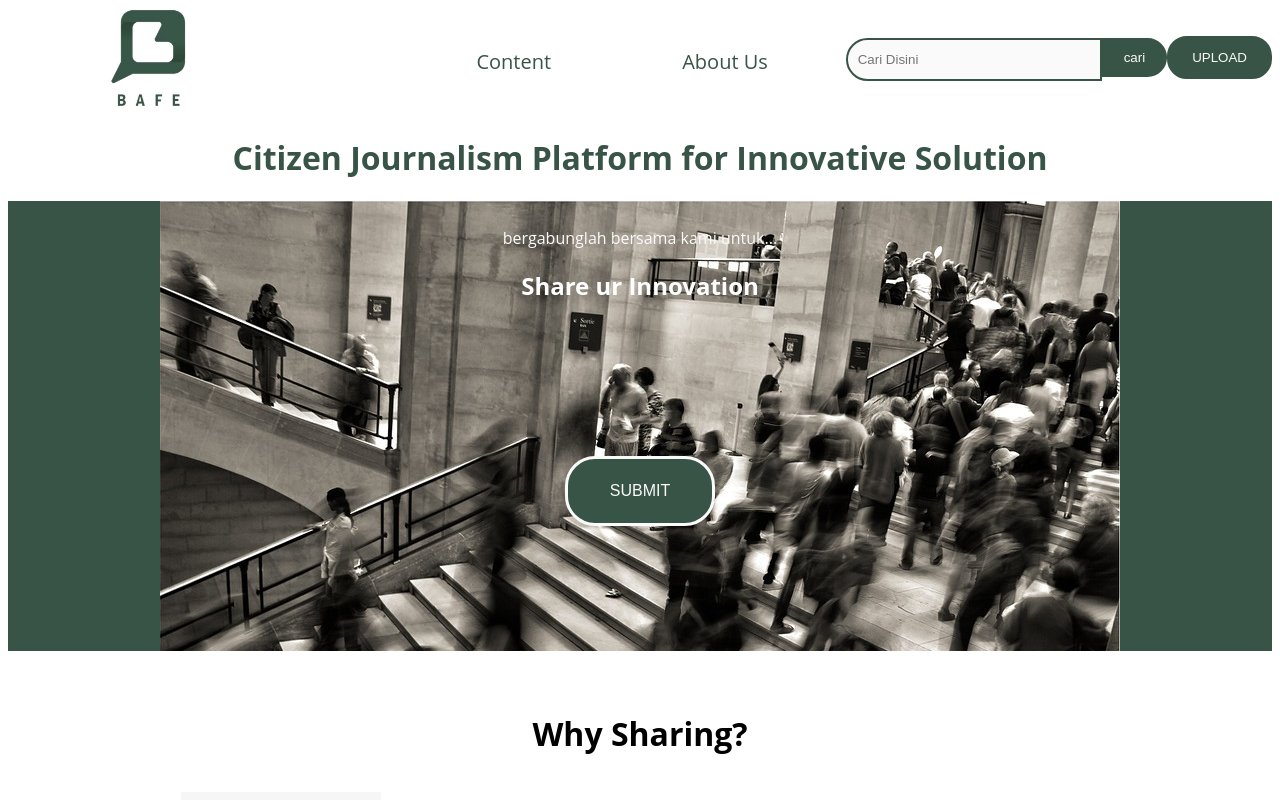
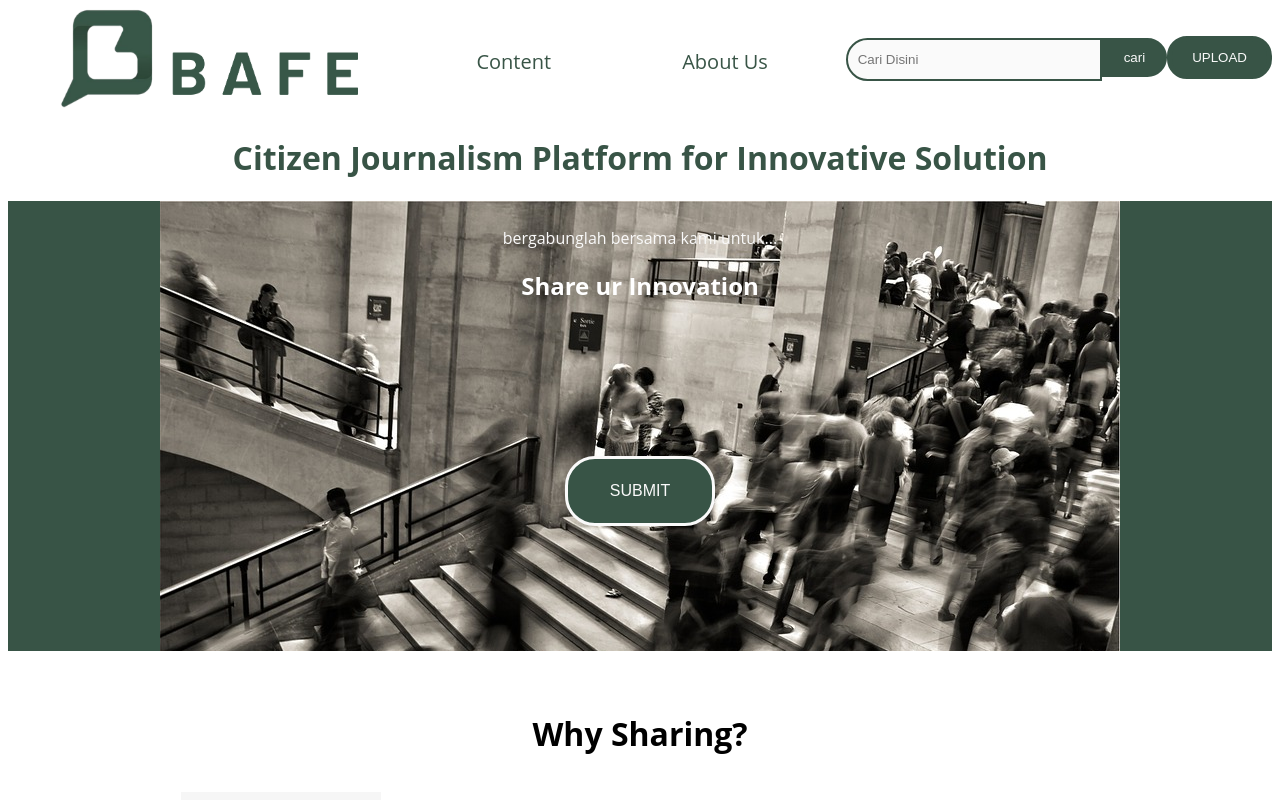
Before and after one commit to bafe-site/bafe-ui, a Vue app: page / in a window 1280 px wide. Shown: the top 800 px of the page. Built offline with nearby package versions, Linux system fonts and the light colour scheme.

Commit message:
icon bafe fix

```diff
--- a/src/components/TheHeader.vue
+++ b/src/components/TheHeader.vue
@@ -37,7 +37,7 @@ export default {
         display: flex;
     }
     .NavTopBox {
-        margin: 0 100px;
+        margin: 0 50px;
     }
     .bCari{
         display: flex;
@@ -98,7 +98,7 @@ export default {
       border-color: #385446;
     }
     .logo {
-        width: 200px;
+        width: 300px;
         height: 100px;
     }
 </style>
--- a/src/pages/theLogin.vue
+++ b/src/pages/theLogin.vue
@@ -37,7 +37,7 @@ export default {
 <style>
 .logo{
   height: 100px;
-  width: 200px;
+  width: 300px;
 }
 .logoBafe {
   margin: 0 auto;
```
Also changed, not shown: src/assets/iconBafe.png.
